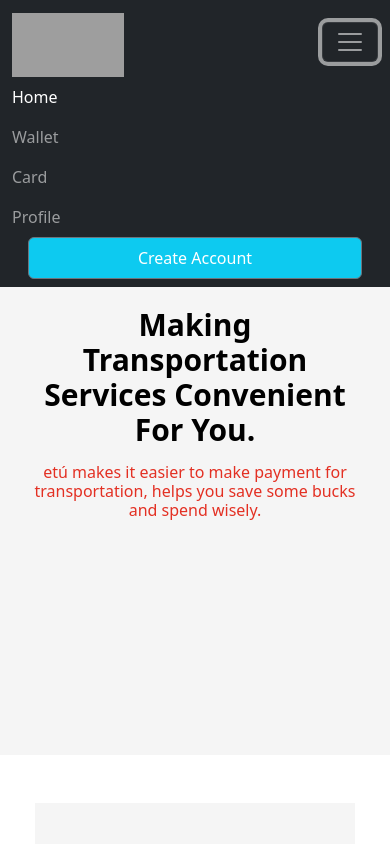
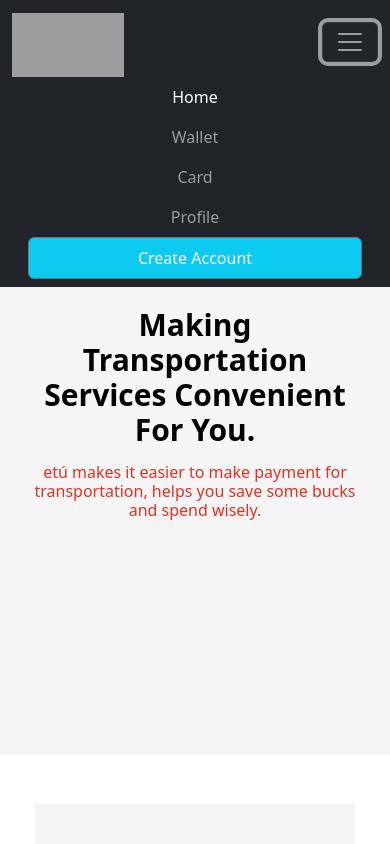
Before and after one commit to victrudoh/etu-web, a React (Create React App) app: page / in a window 390 px wide. Both pictures are taken after a click on the button "Toggle navigation". Shown: the top 844 px of the page. Built offline with nearby package versions, Linux system fonts and the light colour scheme; grey boxes are pictures that could not be loaded.

Commit message:
aligned minimized navbar items to center, next is to work on the wallet level 2 pages

```diff
--- a/src/components/navbar/Navbar.jsx
+++ b/src/components/navbar/Navbar.jsx
@@ -22,7 +22,10 @@
             >
               <span className="navbar-toggler-icon"></span>
             </button>
-            <div className="collapse navbar-collapse" id="navbarNav">
+            <div
+              className="collapse navbar-collapse text-center"
+              id="navbarNav"
+            >
               <ul className="navbar-nav ms-auto">
                 <li className="nav-item">
                   <NavLink to="/" className="nav-link">
```
